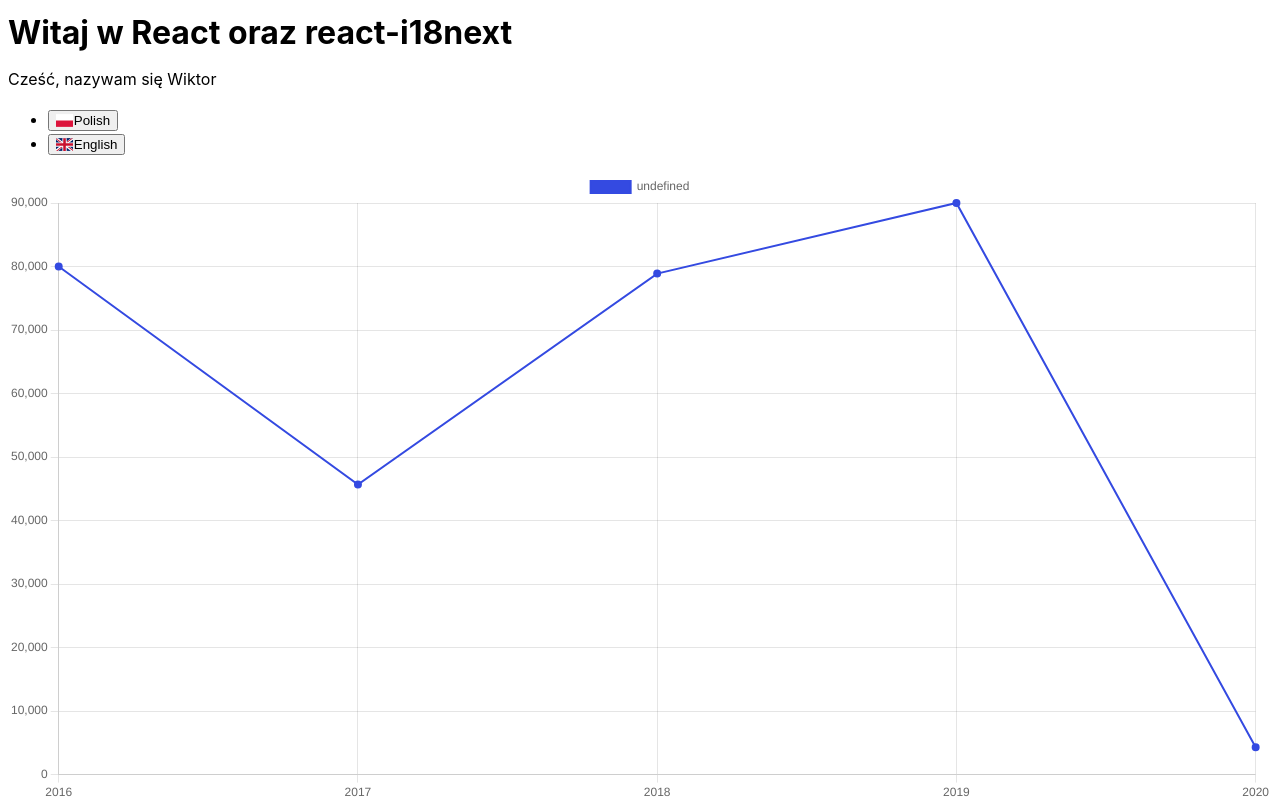
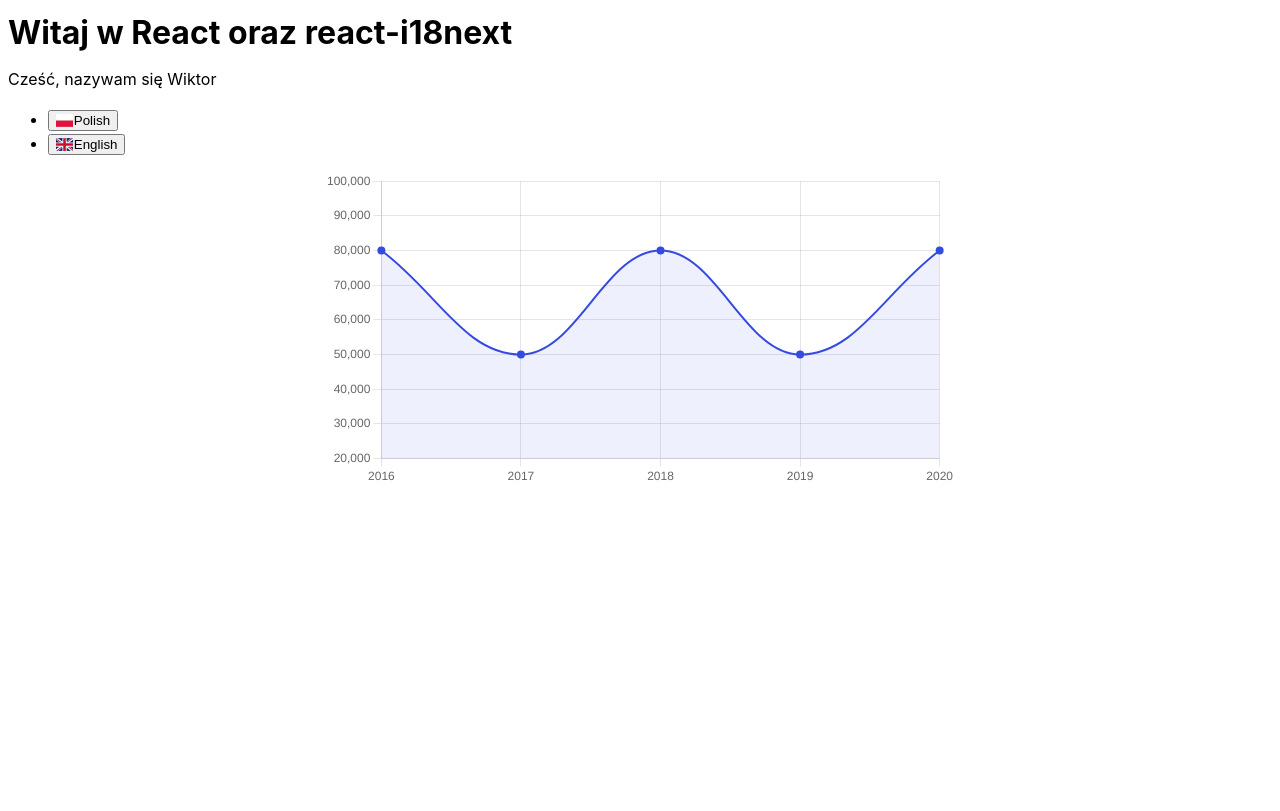
Before and after one commit to grupadotnet/Aqua-Sharp-Frontend, a React (Vite) app: page / in a window 1280 px wide. Built offline with nearby package versions, Linux system fonts and the light colour scheme.

Commit message:
created component

```diff
--- /dev/null
+++ b/src/components/chart/chart.scss
@@ -0,0 +1,3 @@
+.chart-wrapper {
+  width: 100%;
+}
--- a/src/components/chart/index.tsx
+++ b/src/components/chart/index.tsx
@@ -5,7 +5,9 @@ import { Chart as ChartJS } from 'chart.js/auto';
 import { Point } from 'chart.js/dist/helpers/helpers.canvas';
 import { BubbleController } from 'chart.js/dist';
 
-const exampleData = [
+import './chart.scss';
+
+export const exampleData = [
   {
     id: 1,
     year: 2016,
@@ -15,51 +17,73 @@ const exampleData = [
   {
     id: 2,
     year: 2017,
-    userGain: 45677,
+    userGain: 50000,
     userLost: 345,
   },
   {
     id: 3,
     year: 2018,
-    userGain: 78888,
+    userGain: 80000,
     userLost: 555,
   },
   {
     id: 4,
     year: 2019,
-    userGain: 90000,
+    userGain: 50000,
     userLost: 4555,
   },
   {
     id: 5,
     year: 2020,
-    userGain: 4300,
-    userLost: 234,
+    userGain: 80000,
+    userLost: 3221,
   },
 ];
 
-const Chart: React.FC = () => {
-  const data: ChartData<
+type Props = {
+  dataX: string[] | number[];
+  dataY: string[] | number[];
+  minY?: number;
+  maxY?: number;
+};
+
+const Chart: React.FC<Props> = ({ dataX, dataY, minY, maxY }: Props) => {
+  ChartJS.register(CategoryScale);
+
+  const charData: ChartData<
     'line',
-    (number | Point | [number, number] | BubbleController | null)[],
+    (number | Point | [number, number] | BubbleController | null | string)[],
     unknown
   > = {
-    labels: exampleData.map((data) => data.year),
+    labels: dataX,
     datasets: [
       {
-        data: exampleData.map((data) => data.userGain),
-        backgroundColor: ['#344AE1'],
+        data: dataY,
+        backgroundColor: '#344AE115',
+        pointBackgroundColor: '#344AE1',
         borderColor: '#344AE1',
         borderWidth: 2,
+        fill: true,
       },
     ],
   };
 
-  ChartJS.register(CategoryScale);
+  const options = {
+    plugins: {
+      legend: {
+        display: false,
+      },
+    },
+    tension: 0.4,
+    scales: {
+      y: {
+        min: minY,
+        max: maxY,
+      },
+    },
+  };
 
-  const options = {};
-
-  return <Line data={data} options={options} />;
+  return <Line data={charData} options={options} />;
 };
 
 export default Chart;
--- a/src/pages/working/index.tsx
+++ b/src/pages/working/index.tsx
@@ -1,7 +1,7 @@
 import { useTranslation } from 'react-i18next';
 import { languages } from '../../assets/languages';
 import i18next from 'i18next';
-import Chart from '../../components/chart';
+import Chart, { exampleData } from '../../components/chart';
 
 export const Working: React.FC = () => {
   const { t } = useTranslation();
@@ -27,7 +27,14 @@ export const Working: React.FC = () => {
       </ul>
       {/* i18next end */}
       {/* chart start */}
-      <Chart />
+      <div style={{ margin: 'auto', width: '50%' }}>
+        <Chart
+          minY={20000}
+          maxY={100000}
+          dataX={exampleData.map((el) => el.year)}
+          dataY={exampleData.map((el) => el.userGain)}
+        />
+      </div>
       {/* chart end */}
     </div>
   );
```
Also changed, not shown: 1 other file (tests, documents, lock files or other folders).
